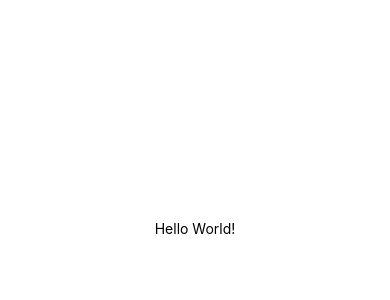
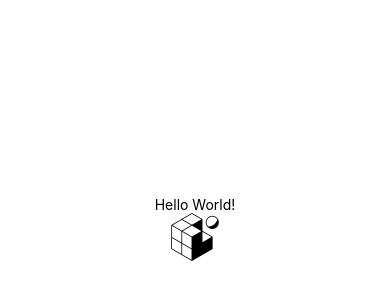
Before and after one commit to lluiscase/Desld, a React Native app: screen / in a window 390 px wide. Shown: the part 194-494 px from the top of the page. Built offline with nearby package versions, Linux system fonts and the light colour scheme.

Commit message:
so teste de comandos e configurando ambiente

```diff
--- a/App.tsx
+++ b/App.tsx
@@ -1,10 +1,23 @@
 import { StatusBar } from 'expo-status-bar';
-import { StyleSheet, Text, View } from 'react-native';
+import { StyleSheet, Text, View, Image, TouchableOpacity } from 'react-native';
+import Teste from './assets/favicon.png';
+import { useState } from 'react';
 
 export default function App() {
+
+  const [count, setCount] = useState(0);
+
+  const handleTeste = () => {
+    setCount(count + 1);
+    console.log('Clicou', count + 1);
+  }
+
   return (
     <View style={styles.container}>
       <Text>Hello World!</Text>
+      <TouchableOpacity onPress={handleTeste}>
+        <Image source={Teste} />
+      </TouchableOpacity>
       <StatusBar style="auto" />
     </View>
   );
--- /dev/null
+++ b/src/types/index.d.ts
@@ -0,0 +1,2 @@
+// serve para o ts entender esse arquivo png para nao ficar dando erro
+declare module '*.png'
--- a/tsconfig.json
+++ b/tsconfig.json
@@ -1,6 +1,8 @@
 {
   "extends": "expo/tsconfig.base",
   "compilerOptions": {
-    "strict": true
+    "strict": true,
+    "jsx": "react-jsx",
+    "typeRoots": ["./node_modules/@types", "./src/types"]
   }
 }
```
Also changed, not shown: 1 other file (tests, documents, lock files or other folders).
